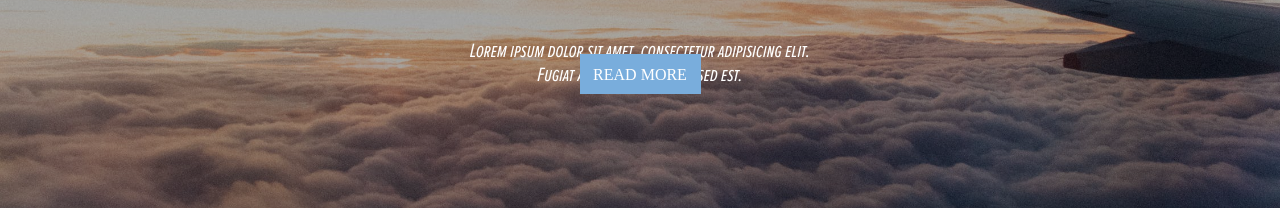
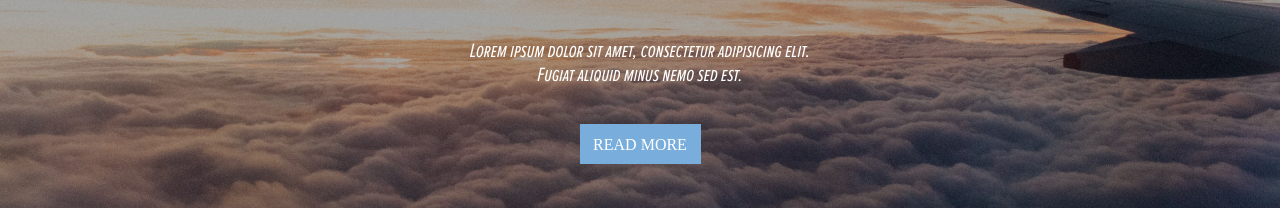
Before and after one commit to N215-aidkose/homework-six, a website: page index.html in a window 1280 px wide. Shown: the part 241-449 px from the top of the page. Drawn offline with Linux system fonts and the light colour scheme; a web font is replaced by a local one.

Commit message:
Fixed error with Read More button

```diff
--- a/scss/home/banner.scss
+++ b/scss/home/banner.scss
@@ -37,8 +37,7 @@
   }
 
   .read-more {
-    position: absolute;
-    bottom: 465px;
+    margin-top: 270px;
     width: 121px;
     height: 40px;
     background-color: $site-blue;
```
Also changed, not shown: css/styles.css, 1 other file.
